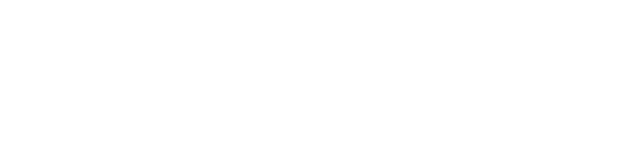
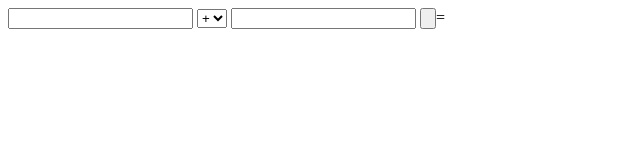
Before and after one commit to hm-dev-git/jsCalc, a plain HTML site: page index.html in a window 1280 px wide. Shown: the whole page, without its empty margins (0-640 px from the left). Drawn offline with Linux system fonts and the light colour scheme.

Commit message:
made html elements for two number inputs, an operation dropdown, and an submit button that isn't displaying correctly

```diff
--- a/index.html
+++ b/index.html
@@ -9,9 +9,18 @@
 </head>
 
 <body>
+	<script src="./js/calc.js"></script>
 
-
-	<script src="./js/calc.js"></script>
+  <div class="output"></div>
+  <input type="text" id="num1">
+  <select>
+    <option value="add">+</option>
+    <option value="subtr">-</option>
+    <option value="multi">*</option>
+    <option value="divid">/</option>
+  </select>
+  <input type="text" id="num2">
+  <input type="button">=</input>
 
 </body>
 </html>
```
